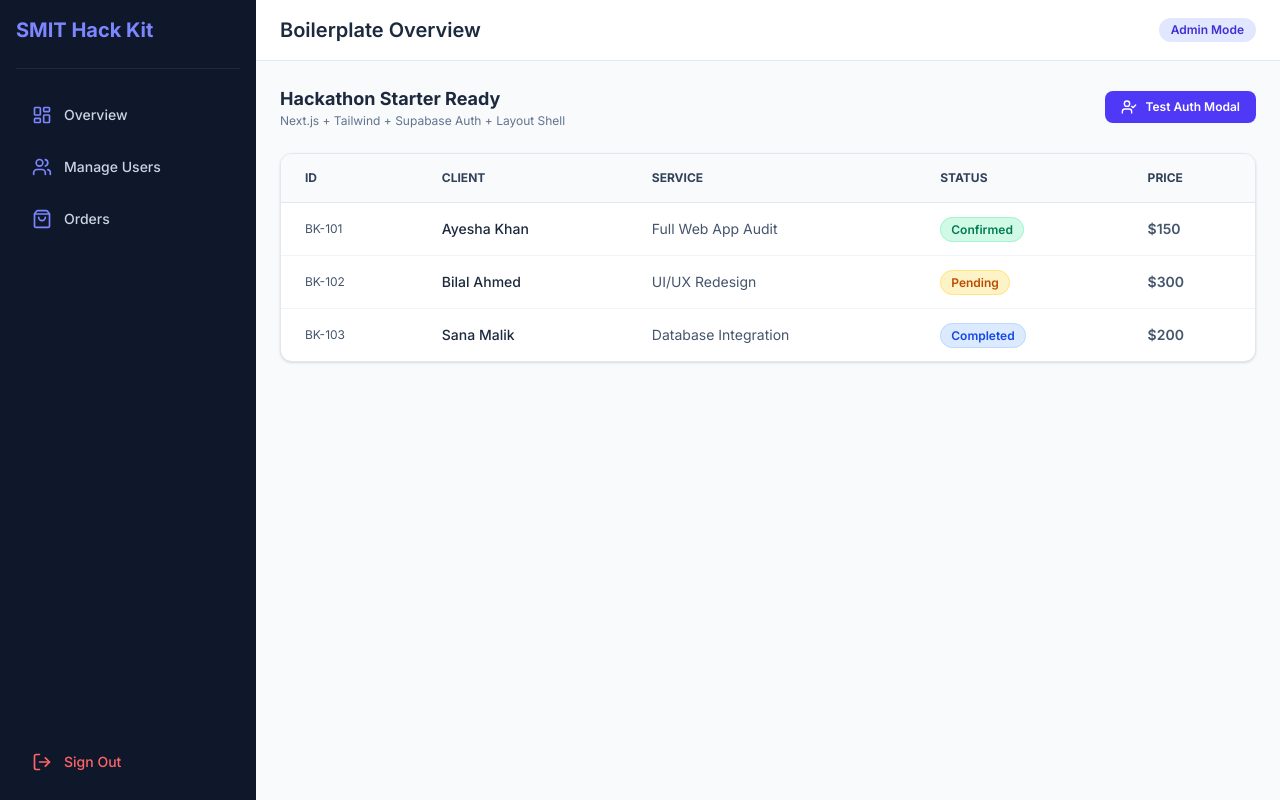
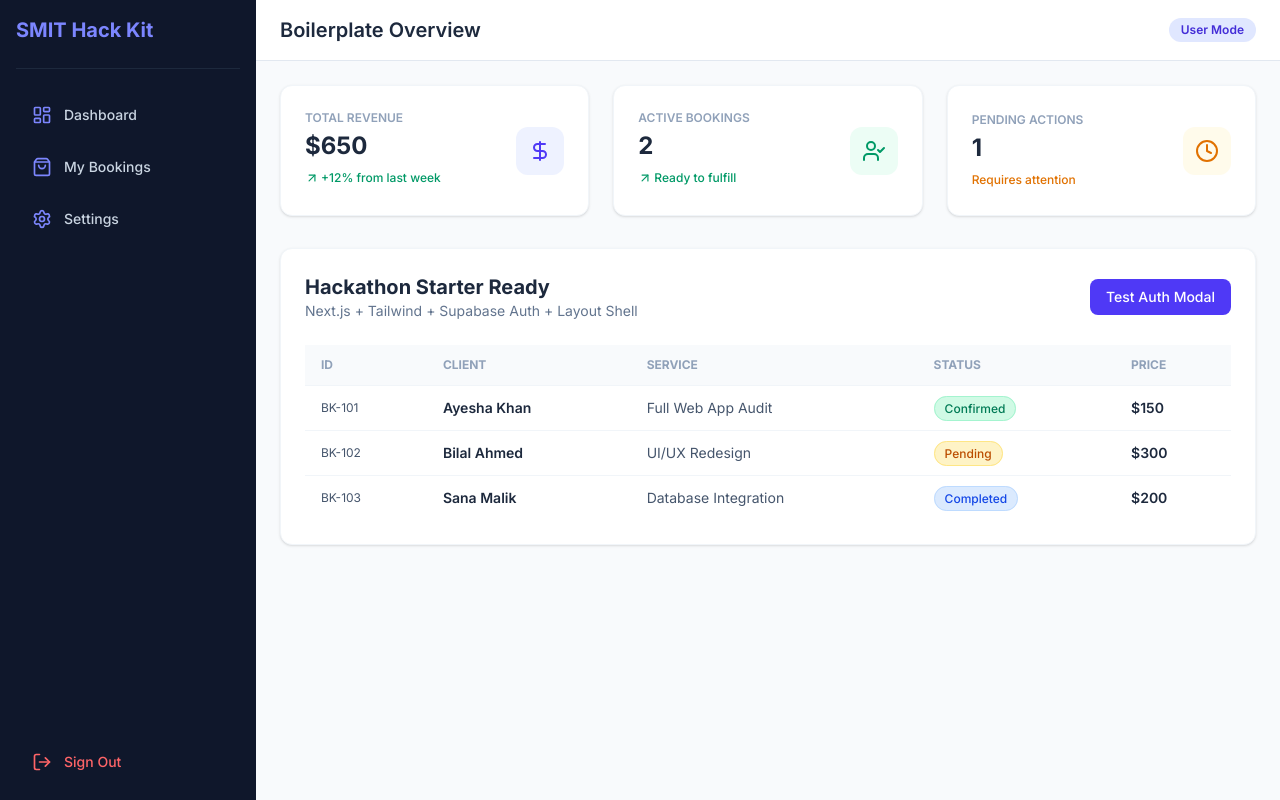
Before and after one commit to hooriyasheikh9246-svg/smithackathon, a Next.js app: page / in a window 1280 px wide. Built offline with nearby package versions, Linux system fonts and the light colour scheme; no server answers.

Commit message:
Add analytics summary cards to overview dashboard

```diff
--- a/src/app/page.tsx
+++ b/src/app/page.tsx
@@ -1,62 +1,109 @@
 'use client'
+
 import { useState } from 'react'
 import DashboardLayout from '@/components/DashboardLayout'
 import AuthModal from '@/components/AuthModal'
 import { MOCK_BOOKINGS, STATUS_COLORS } from '@/lib/mockData'
-import { useAuth } from '@/context/AuthContext'
-import { UserCheck, LogOut } from 'lucide-react'
+import { UserCheck, DollarSign, Clock, ArrowUpRight } from 'lucide-react'
 
 export default function Home() {
-  const { user, signOut } = useAuth()
   const [isAuthOpen, setIsAuthOpen] = useState(false)
 
+  // Quick analytics calculations from mock data
+  const totalRevenue = MOCK_BOOKINGS.reduce((sum, item) => {
+    return sum + parseInt(item.price.replace('$', ''))
+  }, 0)
+
+  const pendingCount = MOCK_BOOKINGS.filter(b => b.status === 'Pending').length
+  const completedCount = MOCK_BOOKINGS.filter(b => b.status === 'Completed' || b.status === 'Confirmed').length
+
   return (
-    <DashboardLayout title="Boilerplate Overview" role="admin">
-      <div className="flex justify-between items-center mb-6">
+    <DashboardLayout title="Boilerplate Overview">
+      {/* Analytics Summary Cards */}
+      <div className="grid grid-cols-1 md:grid-cols-3 gap-6 mb-8">
+        <div className="bg-white p-6 rounded-xl border border-slate-100 shadow-sm flex items-center justify-between">
           <div>
-          <h2 className="text-lg font-bold text-slate-800">Hackathon Starter Ready</h2>
-          <p className="text-xs text-slate-500">Next.js + Tailwind + Supabase Auth + Layout Shell</p>
+            <p className="text-xs font-semibold uppercase text-slate-400">Total Revenue</p>
+            <h3 className="text-2xl font-bold text-slate-800 mt-1">${totalRevenue}</h3>
+            <span className="inline-flex items-center text-xs text-emerald-600 font-medium mt-2">
+              <ArrowUpRight className="w-3.5 h-3.5 mr-0.5" /> +12% from last week
+            </span>
           </div>
-        <div>
-          {user ? (
-            <button onClick={() => signOut()} className="flex items-center gap-2 bg-red-600 text-white px-4 py-2 rounded-lg text-xs font-semibold hover:bg-red-700">
-              <LogOut className="w-4 h-4" /> Sign Out ({user.email})
-            </button>
-          ) : (
-            <button onClick={() => setIsAuthOpen(true)} className="flex items-center gap-2 bg-indigo-600 text-white px-4 py-2 rounded-lg text-xs font-semibold hover:bg-indigo-700">
-              <UserCheck className="w-4 h-4" /> Test Auth Modal
-            </button>
-          )}
+          <div className="p-3 bg-indigo-50 text-indigo-600 rounded-xl">
+            <DollarSign className="w-6 h-6" />
           </div>
         </div>
 
-      <div className="bg-white rounded-xl border border-slate-200 overflow-hidden shadow-sm">
-        <table className="w-full text-left text-sm text-slate-600">
-          <thead className="bg-slate-50 border-b border-slate-200 text-slate-700 font-semibold uppercase text-xs">
+        <div className="bg-white p-6 rounded-xl border border-slate-100 shadow-sm flex items-center justify-between">
+          <div>
+            <p className="text-xs font-semibold uppercase text-slate-400">Active Bookings</p>
+            <h3 className="text-2xl font-bold text-slate-800 mt-1">{completedCount}</h3>
+            <span className="inline-flex items-center text-xs text-emerald-600 font-medium mt-2">
+              <ArrowUpRight className="w-3.5 h-3.5 mr-0.5" /> Ready to fulfill
+            </span>
+          </div>
+          <div className="p-3 bg-emerald-50 text-emerald-600 rounded-xl">
+            <UserCheck className="w-6 h-6" />
+          </div>
+        </div>
+
+        <div className="bg-white p-6 rounded-xl border border-slate-100 shadow-sm flex items-center justify-between">
+          <div>
+            <p className="text-xs font-semibold uppercase text-slate-400">Pending Actions</p>
+            <h3 className="text-2xl font-bold text-slate-800 mt-1">{pendingCount}</h3>
+            <span className="inline-flex items-center text-xs text-amber-600 font-medium mt-2">
+              Requires attention
+            </span>
+          </div>
+          <div className="p-3 bg-amber-50 text-amber-600 rounded-xl">
+            <Clock className="w-6 h-6" />
+          </div>
+        </div>
+      </div>
+
+      {/* Main Table Section */}
+      <div className="bg-white rounded-xl shadow-sm border border-slate-100 p-6">
+        <div className="flex flex-col sm:flex-row justify-between sm:items-center gap-4 mb-6">
+          <div>
+            <h2 className="text-xl font-bold text-slate-800">Hackathon Starter Ready</h2>
+            <p className="text-sm text-slate-500">Next.js + Tailwind + Supabase Auth + Layout Shell</p>
+          </div>
+          <button
+            onClick={() => setIsAuthOpen(true)}
+            className="bg-indigo-600 hover:bg-indigo-700 text-white font-medium px-4 py-2 rounded-lg text-sm transition-colors self-start sm:self-auto"
+          >
+            Test Auth Modal
+          </button>
+        </div>
+
+        <div className="overflow-x-auto">
+          <table className="w-full text-left text-sm">
+            <thead className="text-xs uppercase bg-slate-50 text-slate-400 font-bold border-b border-slate-100">
               <tr>
-              <th className="px-6 py-4">ID</th>
-              <th className="px-6 py-4">Client</th>
-              <th className="px-6 py-4">Service</th>
-              <th className="px-6 py-4">Status</th>
-              <th className="px-6 py-4">Price</th>
+                <th className="py-3 px-4">ID</th>
+                <th className="py-3 px-4">CLIENT</th>
+                <th className="py-3 px-4">SERVICE</th>
+                <th className="py-3 px-4">STATUS</th>
+                <th className="py-3 px-4">PRICE</th>
               </tr>
             </thead>
-          <tbody className="divide-y divide-slate-100">
+            <tbody className="divide-y divide-slate-100 text-slate-600">
               {MOCK_BOOKINGS.map((row) => (
-              <tr key={row.id}>
-                <td className="px-6 py-4 font-mono text-xs">{row.id}</td>
-                <td className="px-6 py-4 font-medium text-slate-800">{row.client}</td>
-                <td className="px-6 py-4">{row.service}</td>
-                <td className="px-6 py-4">
-                  <span className={`px-2.5 py-1 text-xs font-semibold rounded-full border ${STATUS_COLORS[row.status]}`}>
+                <tr key={row.id} className="hover:bg-slate-50/50 transition-colors">
+                  <td className="py-3 px-4 text-xs font-mono">{row.id}</td>
+                  <td className="py-3 px-4 font-semibold text-slate-800">{row.client}</td>
+                  <td className="py-3 px-4">{row.service}</td>
+                  <td className="py-3 px-4">
+                    <span className={`text-xs px-2.5 py-1 rounded-full font-medium border ${STATUS_COLORS[row.status] || ''}`}>
                       {row.status}
                     </span>
                   </td>
-                <td className="px-6 py-4 font-semibold">{row.price}</td>
+                  <td className="py-3 px-4 font-semibold text-slate-800">{row.price}</td>
                 </tr>
               ))}
             </tbody>
           </table>
+        </div>
       </div>
 
       <AuthModal isOpen={isAuthOpen} onClose={() => setIsAuthOpen(false)} />
```
Lines whose indentation alone changed are shown as unchanged.
